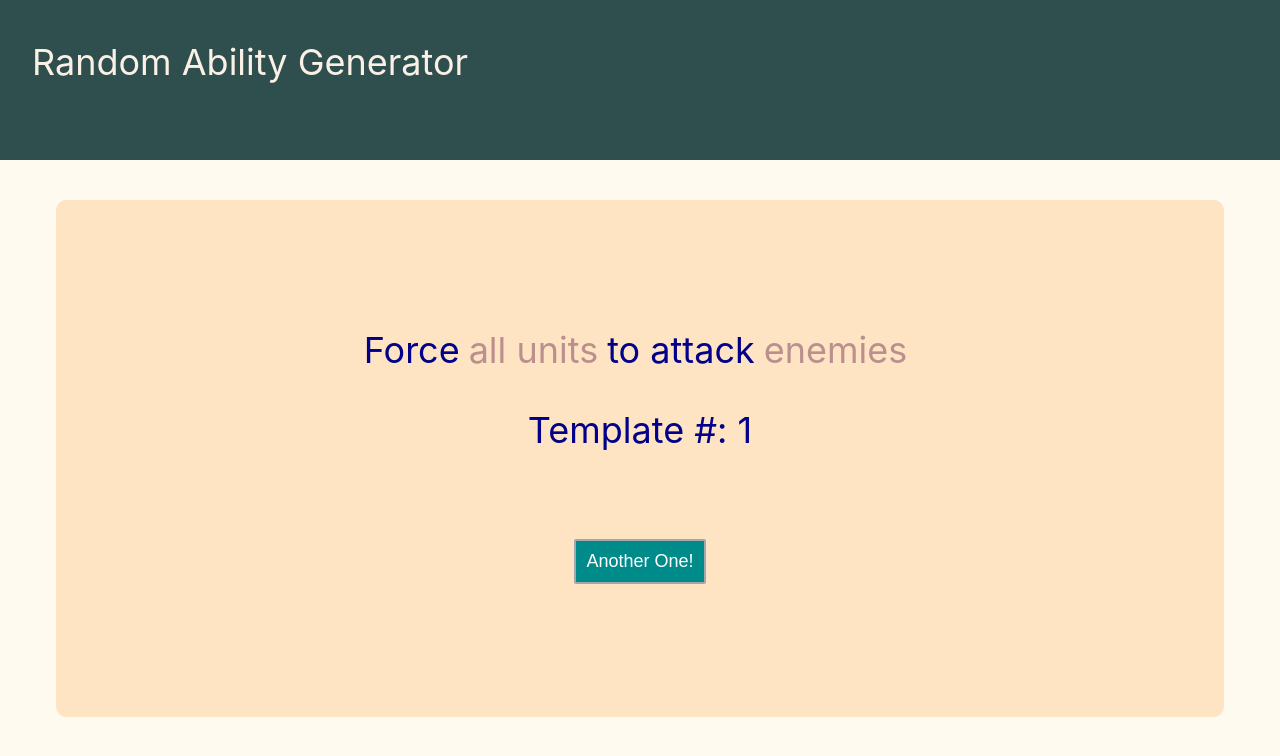
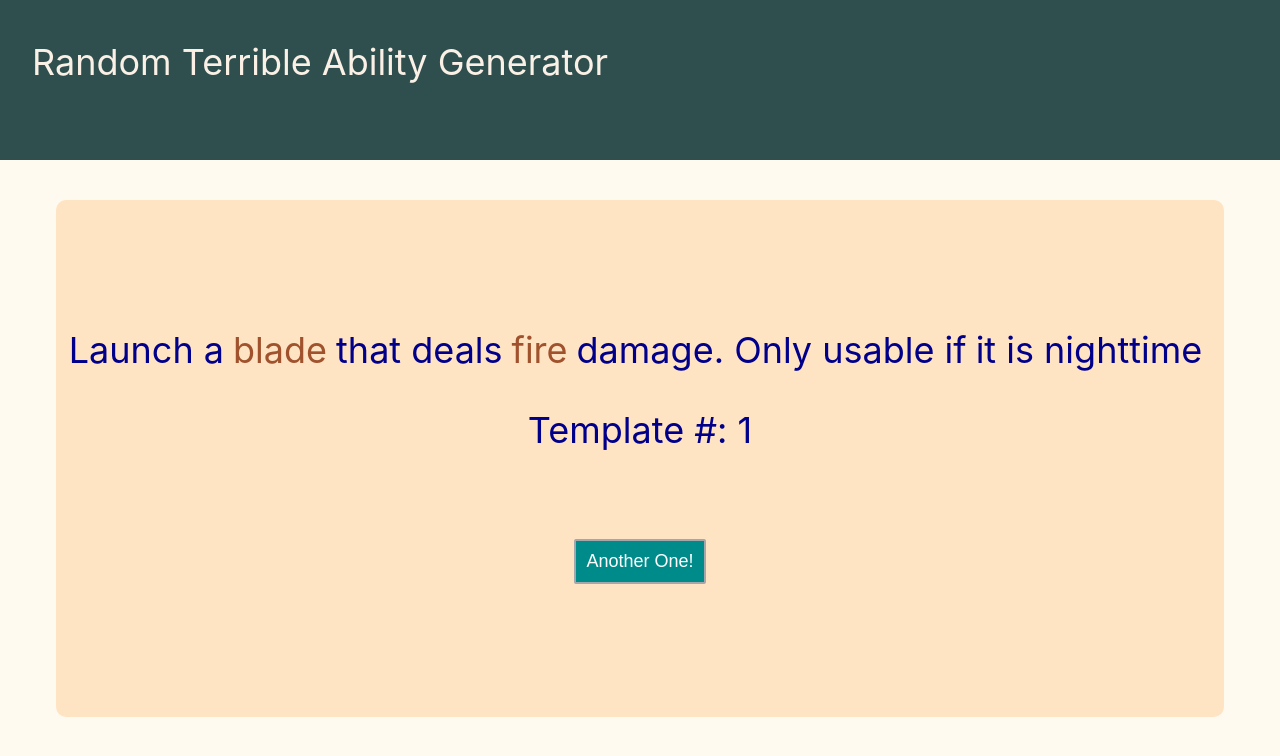
Before and after one commit to UsernameOfAlexT/absurd-exp, a React (Create React App) app: page / in a window 1280 px wide. Shown: the top 756 px of the page. Built offline with nearby package versions, Linux system fonts and the light colour scheme.

Commit message:
Flesh out some phrases for fun

```diff
--- a/src/App.css
+++ b/src/App.css
@@ -25,15 +25,20 @@
 .ability-content {
   display: flex;
   flex-direction: row;
+  flex-wrap: wrap;
   justify-content: center;
 }
 
 .nested-phrase {
   margin: 0 0.25em 0;
+  display: flex;
+  flex-direction: row;
+  flex-wrap: wrap;
+  justify-content: center;
 }
 
 .rerollable {
-  color: rosybrown;
+  color: sienna;
   transition: color .8s;
 }
 
--- a/src/App.js
+++ b/src/App.js
@@ -1,110 +1,16 @@
 import React from 'react';
-import * as utils from './Utils.js';
-import POSSIBLE_TARGETS from './TargetPicker.js'
+import TEMPLATES from './phrasebook/FullPhrasePicker.js'
+import PhraseTemplate from './phrasebook/PhraseTemplate.js'
 import './App.css';
 
 function App() {
 
   return (
     <div id="backbox">
-      <div id="topbar">Random Ability Generator</div>
+      <div id="topbar">Random Terrible Ability Generator</div>
           <PhraseTemplate isTop={true} template={TEMPLATES} canBeRerolled={false}/>
     </div>
   );
 }
 
-/**
- * template prop defines the phrase list to use
- * isTop prop defines whether the phrase should be rendered with wrappings
- * canBeRerolled defines whether it should be clickable to reroll
- */
-class PhraseTemplate extends React.Component {
-  constructor(props) {
-    super(props);
-    this.state = {templateId: -1};
-    this.pickRandomTemplate = this.pickRandomTemplate.bind(this);
-    this.getTemplateFragment = this.getTemplateFragment.bind(this);
-    this.getTopLevelFragment = this.getTopLevelFragment.bind(this);
-    this.setTemplateIdInRange = this.setTemplateIdInRange.bind(this);
-  }
-
-  componentDidMount() {
-    this.pickRandomTemplate();
-  }
-
-  /**
-   * Pick a random valid template
-   * @param {boolean} avoidPrevious  avoid the previous template to 'feel' more random
-   */
-  pickRandomTemplate(avoidPrevious) {
-    let cachedId = avoidPrevious ?
-    this.state.templateId :
-    -1
-    // to ensure children get randomized, blank this out first to force remounting TODO is there a better way?
-    this.setState(() => {
-      return {templateId : -1};
-    }, () => this.setTemplateIdInRange(cachedId));
-  }
-
-  /**
-   * Set template id to a random valid one that is not the given
-   * @param {number} cachedId id to omit, negatives mean do not omit
-   */
-  setTemplateIdInRange(cachedId) {
-    this.setState((state, props) => {
-      return {templateId : utils.randomIntOmitting(cachedId, props.template.length)};
-    });
-  }
-
-  getTemplateFragment() {
-    let generatedFragment = this.state.templateId === -1 ?
-      <></> :
-      <>{utils.pickSafely(this.state.templateId, this.props.template)}</>
-    ;
-
-    if (this.props.canBeRerolled) {
-      generatedFragment = <div className="rerollable" onClick={() => this.pickRandomTemplate(true)}>{generatedFragment}</div>;
-    }
-
-    return (
-      generatedFragment
-    )
-  }
-
-  getTopLevelFragment() {
-    return (
-      <div id="content-main">
-        <div className="text-content">
-          {this.getTemplateFragment()}
-          <p>Template #: {this.state.templateId}</p>
-        </div>
-        <button className="btn" onClick={() => this.pickRandomTemplate(false)}>Another One!</button>
-      </div>
-    )
-  }
-
-  render() {
-    let generatedFragment = this.props.isTop ?
-      this.getTopLevelFragment() :
-      <div className="nested-phrase">{this.getTemplateFragment()}</div>
-    ;
-
-    return (
-      <>{generatedFragment}</>
-    )
-  }
-}
-
-const TEMPLATES = [
-  <div className="ability-content">
-    Deal damage to <PhraseTemplate isTop={false} template={POSSIBLE_TARGETS} canBeRerolled={true}/>
-  </div>,
-  <div className="ability-content">
-    Force
-    <PhraseTemplate isTop={false} template={POSSIBLE_TARGETS} canBeRerolled={true}/>
-    to attack
-    <PhraseTemplate isTop={false} template={POSSIBLE_TARGETS} canBeRerolled={true}/>
-  </div>
-];
-
 export default App;
--- /dev/null
+++ b/src/phrasebook/ConditionPicker.js
@@ -0,0 +1,18 @@
+import React from 'react';
+import DAMAGE_TYPE from './DamageTypePicker.js'
+import PhraseTemplate from './PhraseTemplate.js'
+
+const CONDITIONAL = [
+    <>
+      <PhraseTemplate isTop={false} template={DAMAGE_TYPE} canBeRerolled={true}/>
+      damage was recently taken by the caster
+    </>,
+    <>
+      it is daytime
+    </>,
+    <>
+      it is nighttime
+  </>
+  ];
+
+export default CONDITIONAL;
--- /dev/null
+++ b/src/phrasebook/DamageTypePicker.js
@@ -0,0 +1,13 @@
+const DAMAGE_TYPE = [
+    "slashing",
+    "blunt",
+    "piercing",
+    "mind",
+    "fire",
+    "earth",
+    "water",
+    "air",
+    "poison"
+];
+
+export default DAMAGE_TYPE;
--- /dev/null
+++ b/src/phrasebook/FullPhrasePicker.js
@@ -0,0 +1,36 @@
+import React from 'react';
+import POSSIBLE_TARGETS from './TargetPicker.js'
+import DAMAGE_TYPE from './DamageTypePicker.js'
+import CONDITIONAL from './ConditionPicker.js'
+import PROJECTILE from './ProjectilePicker.js'
+import PhraseTemplate from './PhraseTemplate.js'
+
+const TEMPLATES = [
+    <div className="ability-content">
+      Launch a
+      <PhraseTemplate isTop={false} template={PROJECTILE} canBeRerolled={true}/>
+      at
+      <PhraseTemplate isTop={false} template={POSSIBLE_TARGETS} canBeRerolled={true}/>
+      nearby that deals
+      <PhraseTemplate isTop={false} template={DAMAGE_TYPE} canBeRerolled={true}/>
+      damage
+    </div>,
+    <div className="ability-content">
+      Launch a
+      <PhraseTemplate isTop={false} template={PROJECTILE} canBeRerolled={true}/>
+      that deals
+      <PhraseTemplate isTop={false} template={DAMAGE_TYPE} canBeRerolled={true}/>
+      damage.
+      Only usable if
+      <PhraseTemplate isTop={false} template={CONDITIONAL} canBeRerolled={false}/>
+    </div>,
+    <div className="ability-content">
+    Release a
+    <PhraseTemplate isTop={false} template={PROJECTILE} canBeRerolled={true}/>
+    that deals
+    <PhraseTemplate isTop={false} template={DAMAGE_TYPE} canBeRerolled={true}/>
+    damage in a random direction.
+  </div>
+  ];
+
+export default TEMPLATES;
--- /dev/null
+++ b/src/phrasebook/PhraseTemplate.js
@@ -0,0 +1,86 @@
+import React from 'react';
+import * as utils from '../Utils.js';
+
+/**
+ * template prop defines the phrase list to use
+ * isTop prop defines whether the phrase should be rendered with wrappings
+ * canBeRerolled defines whether it should be clickable to reroll
+ */
+class PhraseTemplate extends React.Component {
+  constructor(props) {
+    super(props);
+    this.state = {templateId: -1};
+    this.pickRandomTemplate = this.pickRandomTemplate.bind(this);
+    this.getTemplateFragment = this.getTemplateFragment.bind(this);
+    this.getTopLevelFragment = this.getTopLevelFragment.bind(this);
+    this.setTemplateIdInRange = this.setTemplateIdInRange.bind(this);
+  }
+
+  componentDidMount() {
+    this.pickRandomTemplate();
+  }
+
+  /**
+   * Pick a random valid template
+   * @param {boolean} avoidPrevious  avoid the previous template to 'feel' more random
+   */
+  pickRandomTemplate(avoidPrevious) {
+    let cachedId = avoidPrevious ?
+    this.state.templateId :
+    -1
+    // to ensure children get randomized, blank this out first to force remounting TODO is there a better way?
+    this.setState(() => {
+      return {templateId : -1};
+    }, () => this.setTemplateIdInRange(cachedId));
+  }
+
+  /**
+   * Set template id to a random valid one that is not the given
+   * @param {number} cachedId id to omit, negatives mean do not omit
+   */
+  setTemplateIdInRange(cachedId) {
+    this.setState((state, props) => {
+      return {templateId : utils.randomIntOmitting(cachedId, props.template.length)};
+    });
+  }
+
+  getTemplateFragment() {
+    let generatedFragment = this.state.templateId === -1 ?
+      <></> :
+      <>{utils.pickSafely(this.state.templateId, this.props.template)}</>
+    ;
+
+    if (this.props.canBeRerolled) {
+      generatedFragment = <div className="rerollable" onClick={() => this.pickRandomTemplate(true)}>{generatedFragment}</div>;
+    }
+
+    return (
+      generatedFragment
+    )
+  }
+
+  getTopLevelFragment() {
+    return (
+      <div id="content-main">
+        <div className="text-content">
+          {this.getTemplateFragment()}
+          <p>Template #: {this.state.templateId}</p>
+        </div>
+        <button className="btn" onClick={() => this.pickRandomTemplate(false)}>Another One!</button>
+      </div>
+    )
+  }
+
+  render() {
+    let generatedFragment = this.props.isTop ?
+      this.getTopLevelFragment() :
+      <div className="nested-phrase">{this.getTemplateFragment()}</div>
+    ;
+
+    return (
+      <>{generatedFragment}</>
+    )
+  }
+}
+
+export default PhraseTemplate;
--- /dev/null
+++ b/src/phrasebook/ProjectilePicker.js
@@ -0,0 +1,10 @@
+const PROJECTILE = [
+    "bolt",
+    "missile",
+    "shard",
+    "blob",
+    "bullet",
+    "blade"
+];
+
+export default PROJECTILE;
--- /dev/null
+++ b/src/phrasebook/TargetPicker.js
@@ -0,0 +1,7 @@
+const POSSIBLE_TARGETS = [
+    "allies",
+    "enemies",
+    "all units"
+];
+
+export default POSSIBLE_TARGETS;
```
